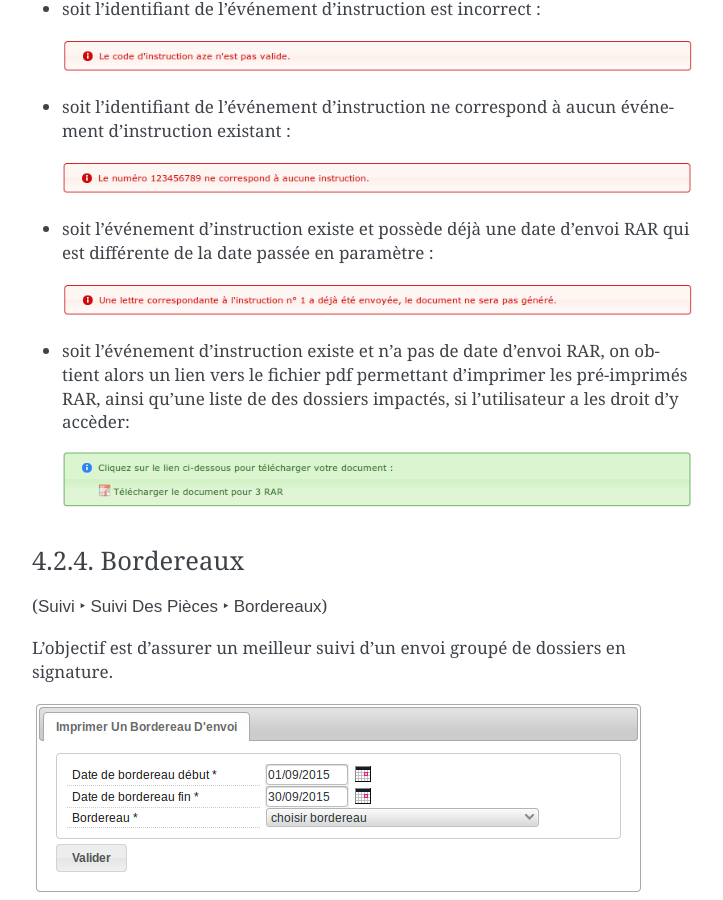
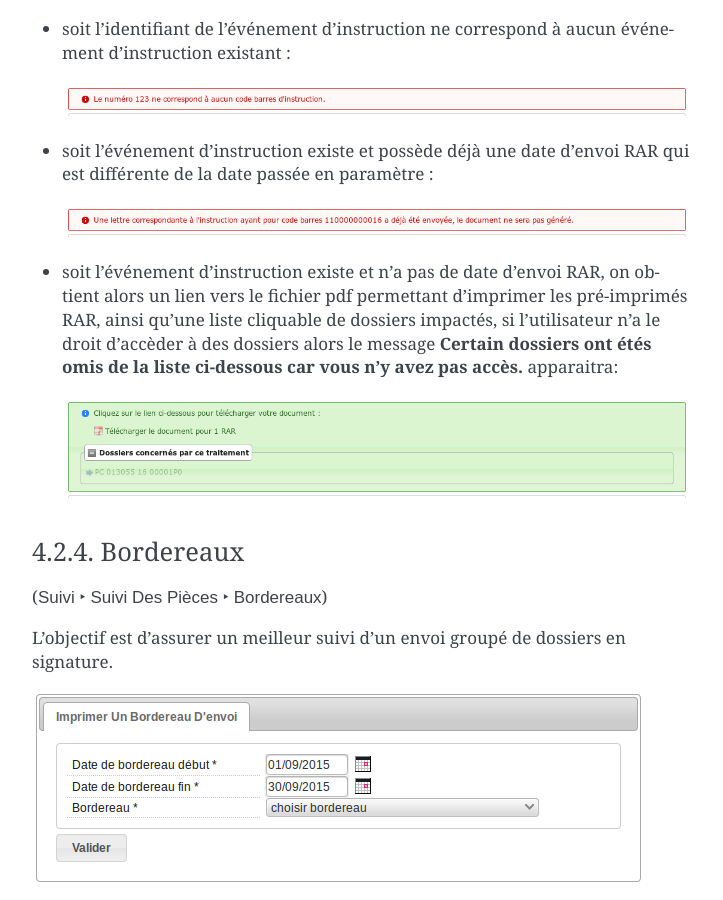
Before and after one commit to mpavaux/openads-documentation, a Sphinx documentation site: the page built from source/manuel_utilisateur/suivi.rst, in a window 1280 px wide and 900 px high, scrolled down 5018 px. Shown: the whole window, without its empty margins (388-1111 px from the left). Built offline with Sphinx 7.4.7, drawn with Linux system fonts in a browser that asks for light colours.

Commit message:
Mise a jour de la documentation de lettre RAR

```diff
--- a/source/manuel_utilisateur/suivi.rst
+++ b/source/manuel_utilisateur/suivi.rst
@@ -133,8 +133,10 @@
 
 * soit l'événement d'instruction existe et n'a pas de date d'envoi RAR, on
   obtient alors un lien vers le fichier pdf permettant d'imprimer les
-  pré-imprimés RAR, ainsi qu'une liste de des dossiers impactés,
-  si l'utilisateur a les droit d'y accèder:
+  pré-imprimés RAR, ainsi qu'une liste cliquable de dossiers impactés,
+  si l'utilisateur n'a le droit d'accèder à des dossiers alors le message
+  **Certain dossiers ont étés omis de la liste ci-dessous car vous n'y avez
+  pas accès.** apparaitra:
 
   .. image:: suivi_envoi_lettre_rar_message_evenement_instruction_ok.png
 
```
Also changed, not shown: source/manuel_utilisateur/suivi_envoi_lettre_rar_formulaire.png, source/manuel_utilisateur/suivi_envoi_lettre_rar_message_aucune_saisie.png, source/manuel_utilisateur/suivi_envoi_lettre_rar_message_evenement_instruction_deja.png, source/manuel_utilisateur/suivi_envoi_lettre_rar_message_evenement_instruction_incorrect.png, source/manuel_utilisateur/suivi_envoi_lettre_rar_message_evenement_instruction_inexistant.png, source/manuel_utilisateur/suivi_envoi_lettre_rar_message_evenement_instruction_ok.png.
